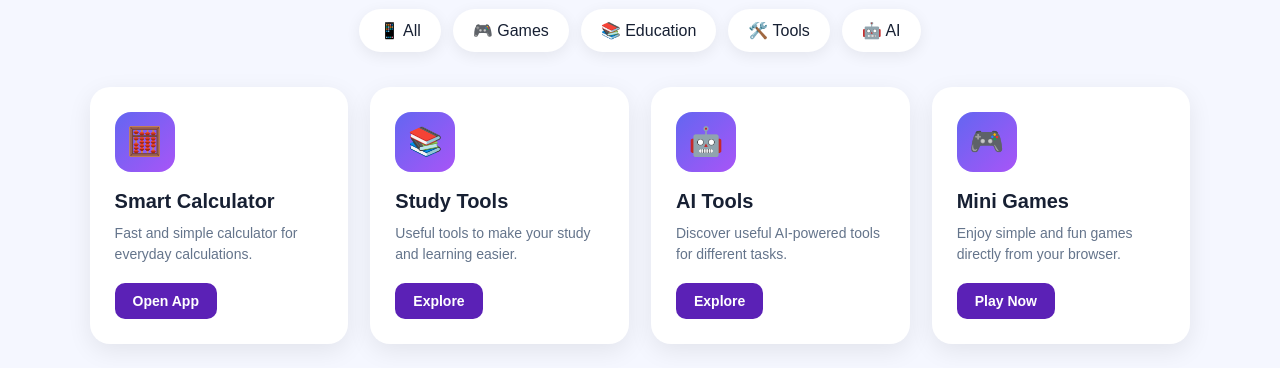
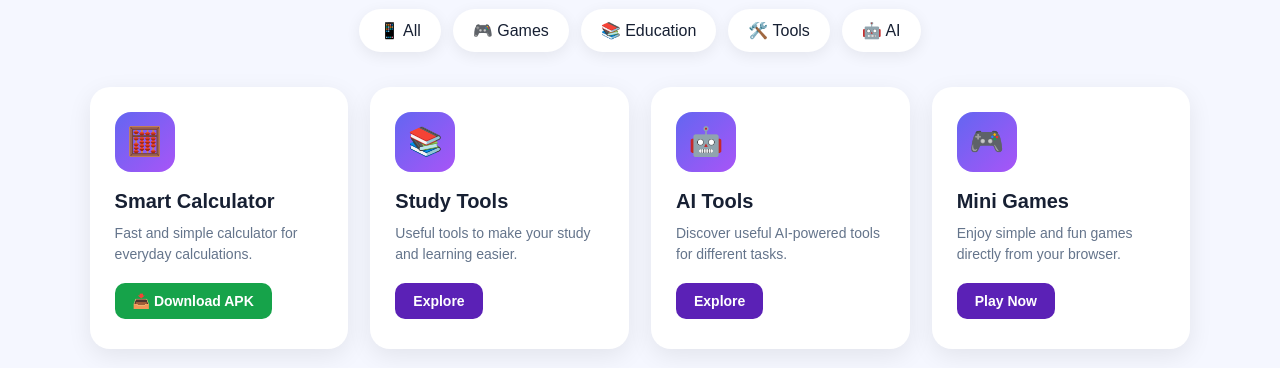
Before and after one commit to nk4740530-hue/My-calcilator, a plain HTML site: page index.html in a window 1280 px wide. Shown: the part 584-952 px from the top of the page. Drawn offline with Linux system fonts and the light colour scheme.

Commit message:
Enhance Smart Calculator section with APK download
Added download button for Smart Calculator APK.

```diff
--- a/index.html
+++ b/index.html
@@ -181,6 +181,12 @@
       border-radius: 10px;
       font-size: 14px;
       font-weight: bold;
+      margin-right: 5px;
+      margin-bottom: 5px;
+    }
+
+    .btn.download {
+      background: #16a34a;
     }
 
     .about {
@@ -263,11 +269,22 @@
 
   <div class="apps" id="appList">
 
+    <!-- SMART CALCULATOR -->
     <div class="card">
       <div class="icon">🧮</div>
       <h3>Smart Calculator</h3>
-      <p>Fast and simple calculator for everyday calculations.</p>
-      <a href="#" class="btn">Open App</a>
+
+      <p>
+        Fast and simple calculator for everyday calculations.
+      </p>
+
+      <!-- APK OPEN/DOWNLOAD -->
+      <a
+        href="mycalculator-1.0-arm64-v8a-debug.apk"
+        class="btn download"
+        download>
+        📥 Download APK
+      </a>
     </div>
 
     <div class="card">
@@ -339,4 +356,4 @@ function searchApps() {
 </script>
 
 </body>
-  </html>
+</html>
```
